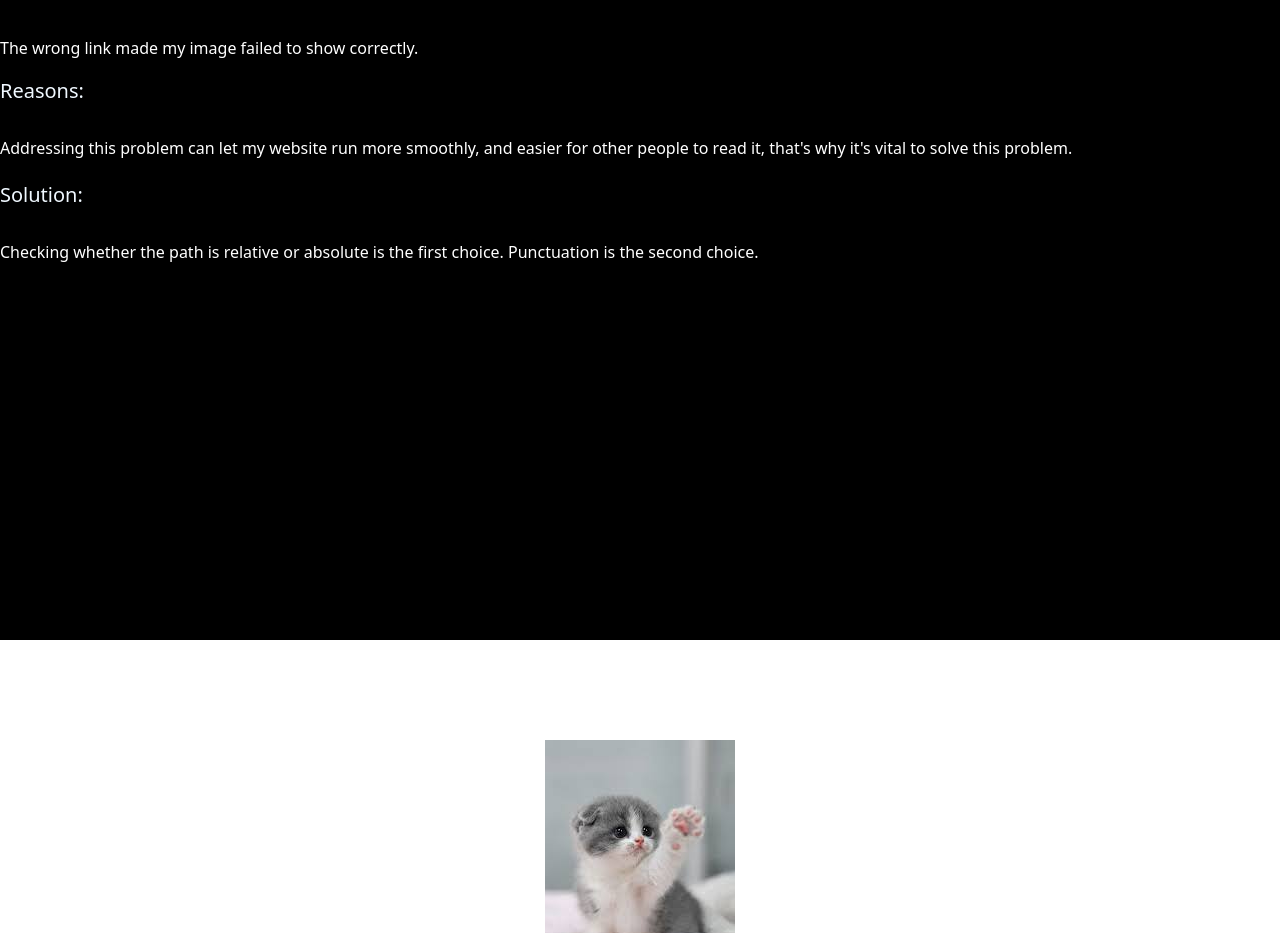
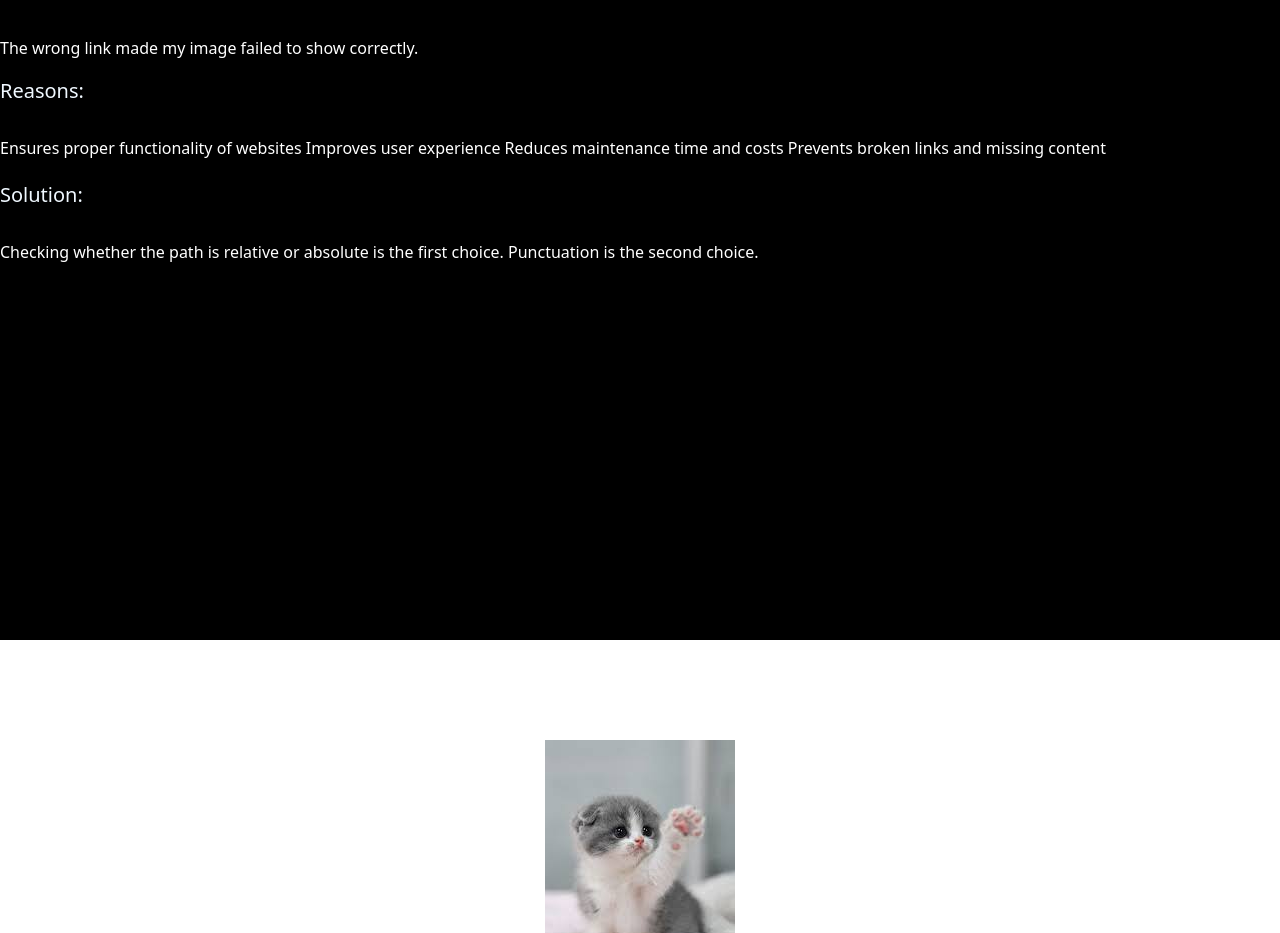
Before and after one commit to Teblurrry/personalProject, a React (Create React App) app: page /projects in a window 1280 px wide. Shown: the part 820-1753 px from the top of the page. Built offline with nearby package versions, Linux system fonts and the light colour scheme.

Commit message:
more changes to project page

```diff
--- a/src/components/work.jsx
+++ b/src/components/work.jsx
@@ -22,7 +22,11 @@ const Work = () => {
                                         <h5>Problem:</h5>
                                         <p>The wrong link made my image failed to show correctly.</p>
                                         <h5>Reasons:</h5>
-                                        <p>Addressing this problem can let my website run more smoothly, and easier for other people to read it, that's why it's vital to solve this problem.</p>
+                                        <p> Ensures proper functionality of websites
+                                            Improves user experience
+                                            Reduces maintenance time and costs
+                                            Prevents broken links and missing content
+                                        </p>
                                     </div>
                                     <div className="fa-div">
                                         <h5>Solution:</h5>
```
